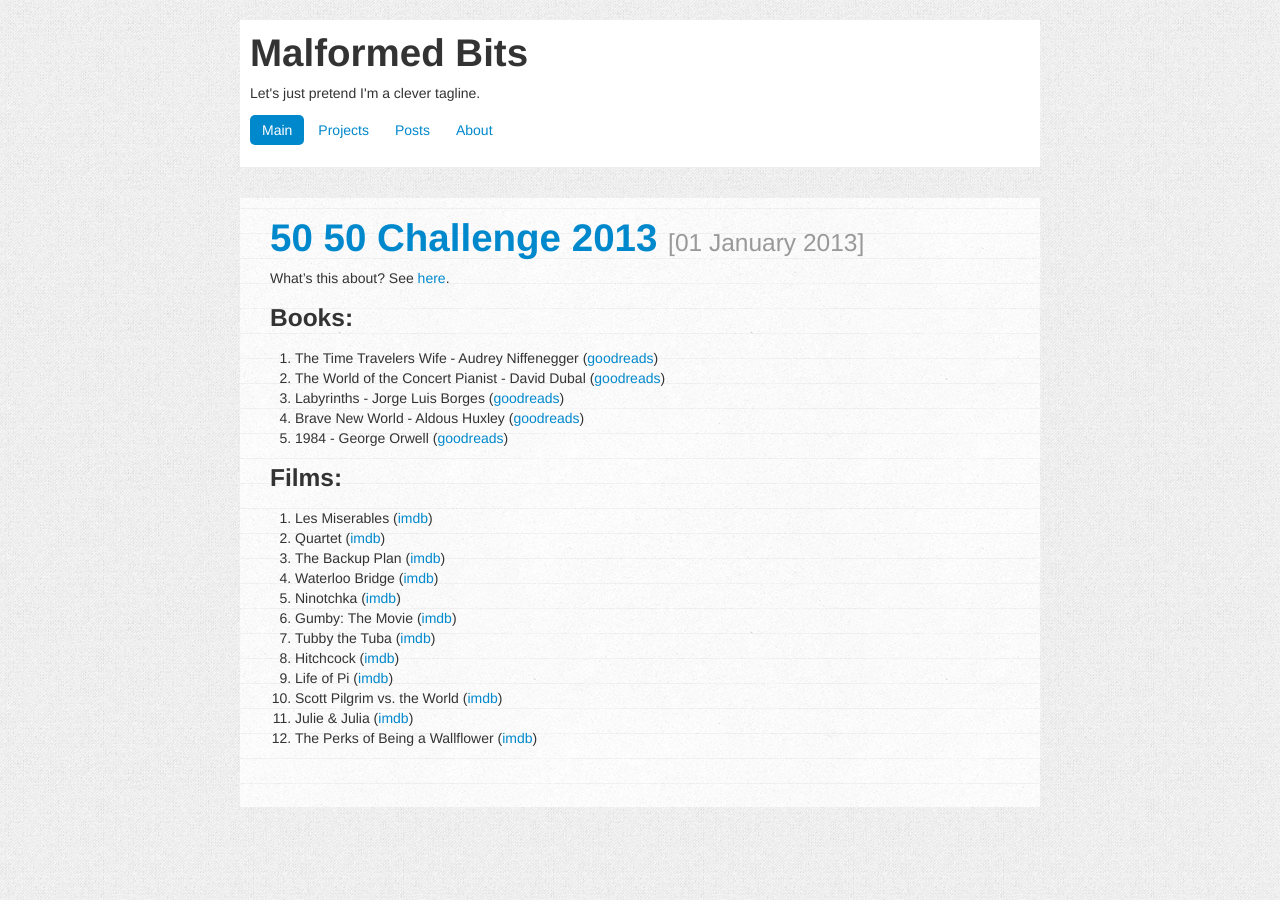
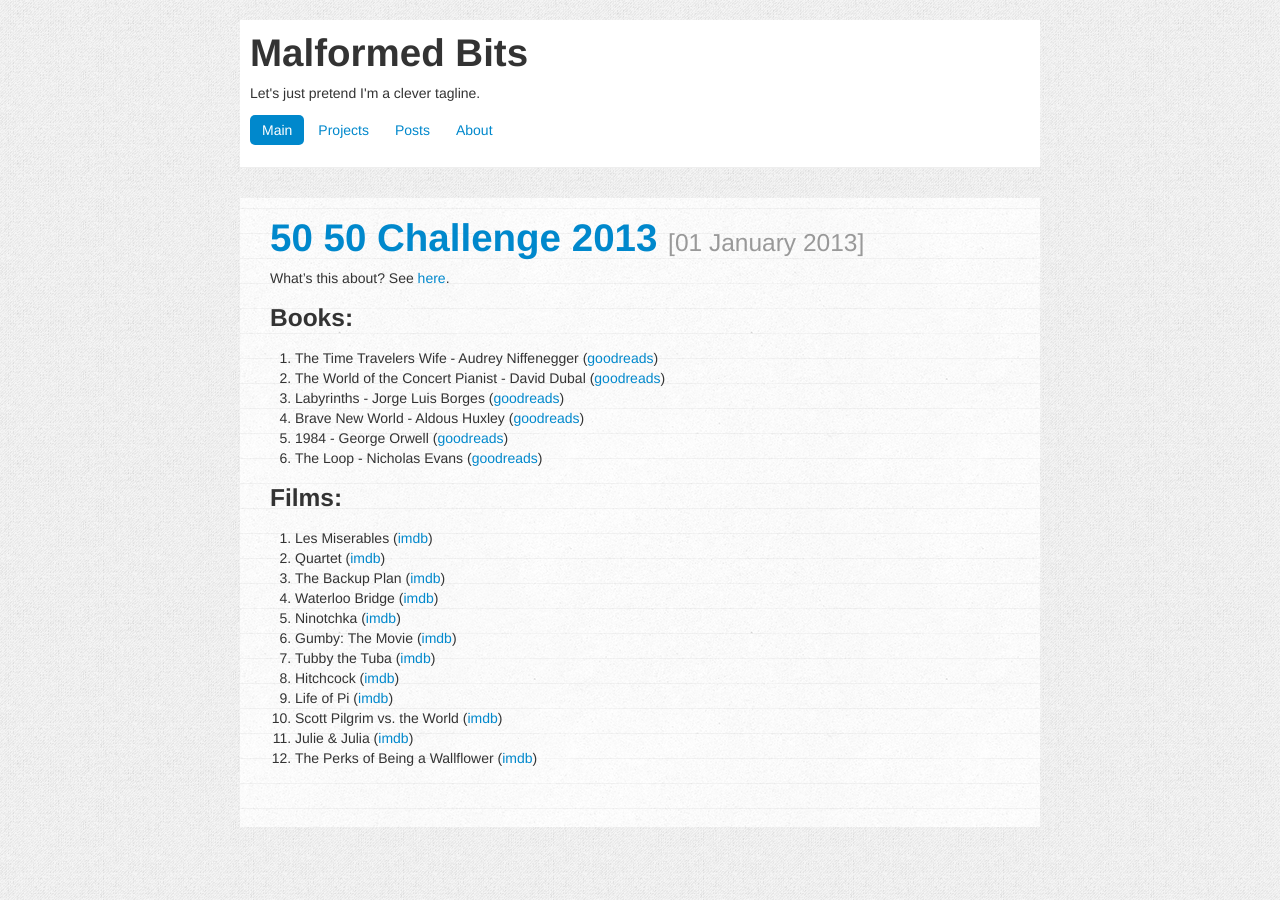
Before and after one commit to charlottepierce/charlottepierce.github.com, a Jekyll site: the page built from _posts/2013-01-01-50-50-Challenge-2013.markdown, in a window 1280 px wide. Built offline with Jekyll 4.4.1, drawn with Linux system fonts in a browser that asks for light colours.

Commit message:
Updated 50/50 challenge list.

```diff
--- a/_posts/2013-01-01-50-50-Challenge-2013.markdown
+++ b/_posts/2013-01-01-50-50-Challenge-2013.markdown
@@ -12,6 +12,7 @@ What's this about? See [here](http://www.fiftyfifty.me/introduction/).
 3. Labyrinths - Jorge Luis Borges ([goodreads](http://www.goodreads.com/book/show/17717.Labyrinths))
 4. Brave New World - Aldous Huxley ([goodreads](http://www.goodreads.com/book/show/5129.Brave_New_World))
 5. 1984 - George Orwell ([goodreads](http://www.goodreads.com/book/show/185900.Nineteen_Eighty_Four))
+6. The Loop - Nicholas Evans ([goodreads](http://www.goodreads.com/book/show/25422))
 
 ### Films: ###
 
```
